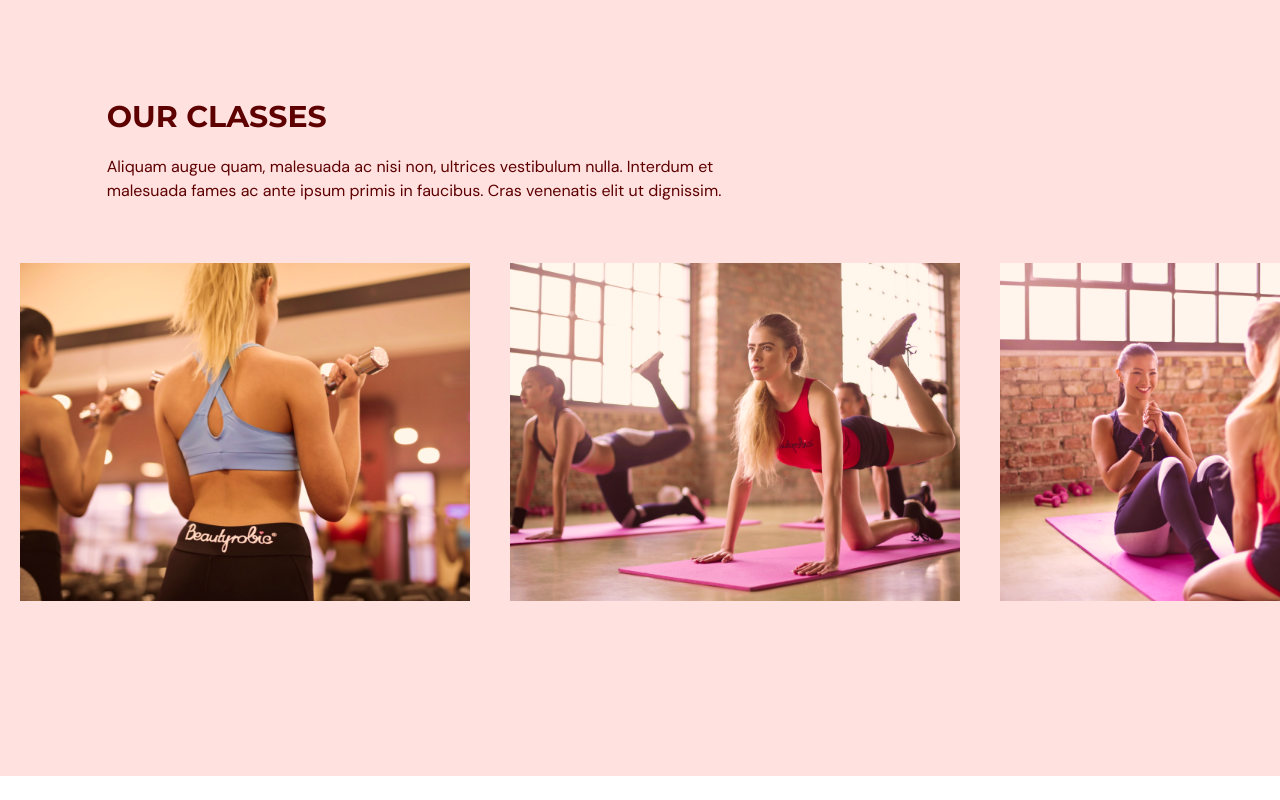
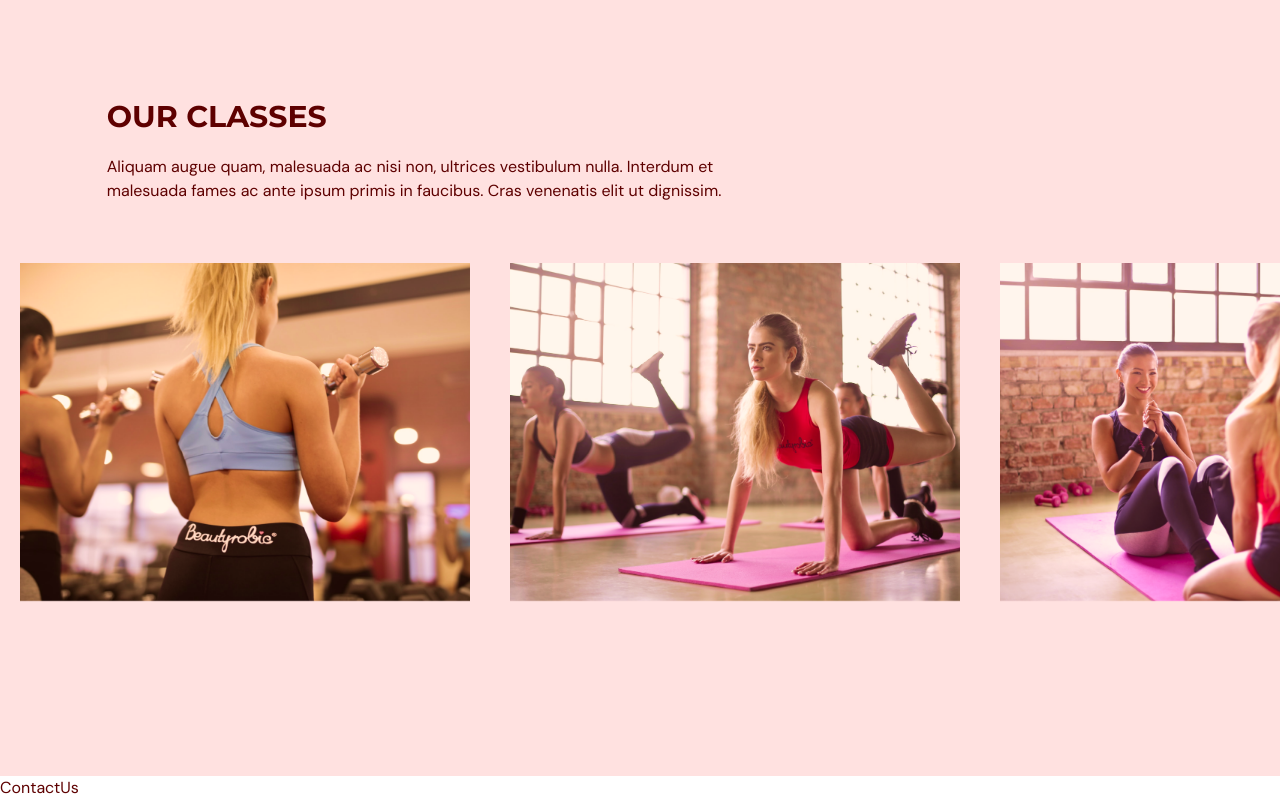
Before and after one commit to Nievescs20/Fitness-TS, a React (Vite) app: page / in a window 1280 px wide. Shown: the part 2282-3082 px from the top of the page. Before the commit the page ends 3058 px from the top, so only its background shows below. Built offline with nearby package versions, Linux system fonts and the light colour scheme.

Commit message:
created ContactUs compnent

```diff
--- a/src/App.tsx
+++ b/src/App.tsx
@@ -4,6 +4,7 @@ import { SelectedPage } from "@/shared/types";
 import Home from "@/scenes/home";
 import Benefits from "@/scenes/benefits";
 import OurClasses from "@/scenes/ourClasses";
+import ContactUs from "./scenes/contactUs";
 
 function App() {
   const [selectedPage, setSelectedPage] = useState<SelectedPage>(
@@ -35,6 +36,7 @@ function App() {
       <Home setSelectedPage={setSelectedPage} />
       <Benefits setSelectedPage={setSelectedPage} />
       <OurClasses setSelectedPage={setSelectedPage} />
+      <ContactUs setSelectedPage={setSelectedPage} />
     </div>
   );
 }
--- /dev/null
+++ b/src/scenes/contactUs/index.tsx
@@ -0,0 +1,12 @@
+import React from "react";
+import { SelectedPage } from "@/shared/types";
+
+type Props = {
+  setSelectedPage: (value: SelectedPage) => void;
+};
+
+const ContactUs = (setSelectedPage: Props) => {
+  return <div id="contactus">ContactUs</div>;
+};
+
+export default ContactUs;
```
